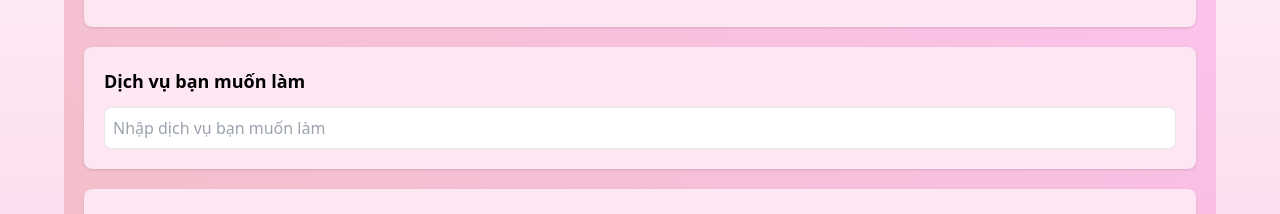
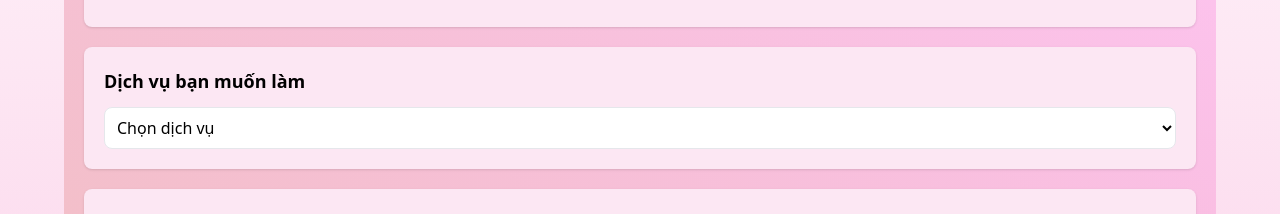
Before and after one commit to Rosettyluvhenny/SWP_SP25, a React (Vite) app in the folder sparkle-salon-fe/: page /contact in a window 1280 px wide. Shown: the part 431-645 px from the top of the page. Built offline with nearby package versions, Linux system fonts and the light colour scheme.

Commit message:
change the choose service to scroll down and show the price

```diff
--- a/sparkle-salon-fe/src/pages/Contact.tsx
+++ b/sparkle-salon-fe/src/pages/Contact.tsx
@@ -1,13 +1,26 @@
 import React, { useState } from "react";
 import DateTimeSelector from "../components/DateTimeSelector";
 import { useLocation } from "react-router-dom";
+import { services } from "../data/servicesData";
+import { FaMoneyBill } from "react-icons/fa";
 
 export default function Contact() {
-    const [selectedTherapist, setSelectedTherapist] = useState<number | null>(
-        null
-    );
+    const [selectedTherapist, setSelectedTherapist] = useState<number | null>(null);
     const [selectedDate, setSelectedDate] = useState<number | null>(null);
     const [selectedTime, setSelectedTime] = useState<string | null>(null);
+
+    const location = useLocation();
+    const [selectedService, setSelectedService] = useState<string>(
+        location.state?.selectedService || ""
+    );
+
+    // Find the selected service object to get the price
+    const selectedServiceData = services.find((service) => service.name === selectedService);
+
+    const handleDateTimeSelect = (date: number | null, time: string | null) => {
+        setSelectedDate(date);
+        setSelectedTime(time);
+    };
 
     const therapists = [
         { id: 1, name: "Therapist A", img: "therapist1.jpg" },
@@ -22,22 +35,10 @@ export default function Contact() {
         { id: 10, name: "Therapist K", img: "therapist10.jpg" },
     ];
 
-    const handleDateTimeSelect = (date: number | null, time: string | null) => {
-        setSelectedDate(date);
-        setSelectedTime(time);
-    };
-
-    const location = useLocation();
-    const [selectedService, setSelectedService] = useState<string>(
-        location.state?.selectedService || ""
-    );
-
     return (
         <div className="bg-gradient-to-b from-white to-pink-200">
             <div className="h-[200px] flex flex-row justify-center items-center bg-[url('/assets/sparkle-salon-title.jpg')] bg-cover bg-center bg-no-repeat">
-                <h1 className="text-white text-7xl mt-12 font-serif ">
-                    Contact
-                </h1>
+                <h1 className="text-white text-7xl mt-12 font-serif ">Contact</h1>
             </div>
             <div className="bg-gradient-to-tr from-[#f0bfbf] to-[#ffa8f396] py-5 px-5 max-w-6xl mx-auto">
                 {/* Therapist Selection */}
@@ -48,13 +49,9 @@ export default function Contact() {
                             <div
                                 key={therapist.id}
                                 className={`border p-2 rounded-lg cursor-pointer min-w-[120px] bg-white ${
-                                    selectedTherapist === therapist.id
-                                        ? "border-pink-300"
-                                        : ""
+                                    selectedTherapist === therapist.id ? "border-pink-300" : ""
                                 }`}
-                                onClick={() =>
-                                    setSelectedTherapist(therapist.id)
-                                }
+                                onClick={() => setSelectedTherapist(therapist.id)}
                             >
                                 <img
                                     src={therapist.img}
@@ -71,16 +68,26 @@ export default function Contact() {
 
                 {/* Service Selection */}
                 <div className="bg-pink-100 p-5 rounded-lg shadow mb-5">
-                    <h2 className="text-lg font-bold mb-3">
-                        Dịch vụ bạn muốn làm
-                    </h2>
-                    <input
-                        type="text"
-                        placeholder="Nhập dịch vụ bạn muốn làm"
-                        className="w-full p-2 border rounded-lg"
+                    <h2 className="text-lg font-bold mb-3">Dịch vụ bạn muốn làm</h2>
+                    <select
+                        className="w-full p-2 border rounded-lg bg-white"
                         value={selectedService}
                         onChange={(e) => setSelectedService(e.target.value)}
-                    />
+                    >
+                        <option value="">Chọn dịch vụ</option>
+                        {services.map((service) => (
+                            <option key={service.id} value={service.name}>
+                                {service.name}
+                            </option>
+                        ))}
+                    </select>
+
+                    {/* Show the price when a service is selected */}
+                    {selectedServiceData && (
+                        <p className="mt-3 text-lg font-semibold text-pink-600 flex flex-row items-center">
+                            Giá: <FaMoneyBill className="mr-1 ml-2" /> {selectedServiceData.price.toLocaleString()} VNĐ
+                        </p>
+                    )}
                 </div>
 
                 {/* Date & Time Selection */}
```
